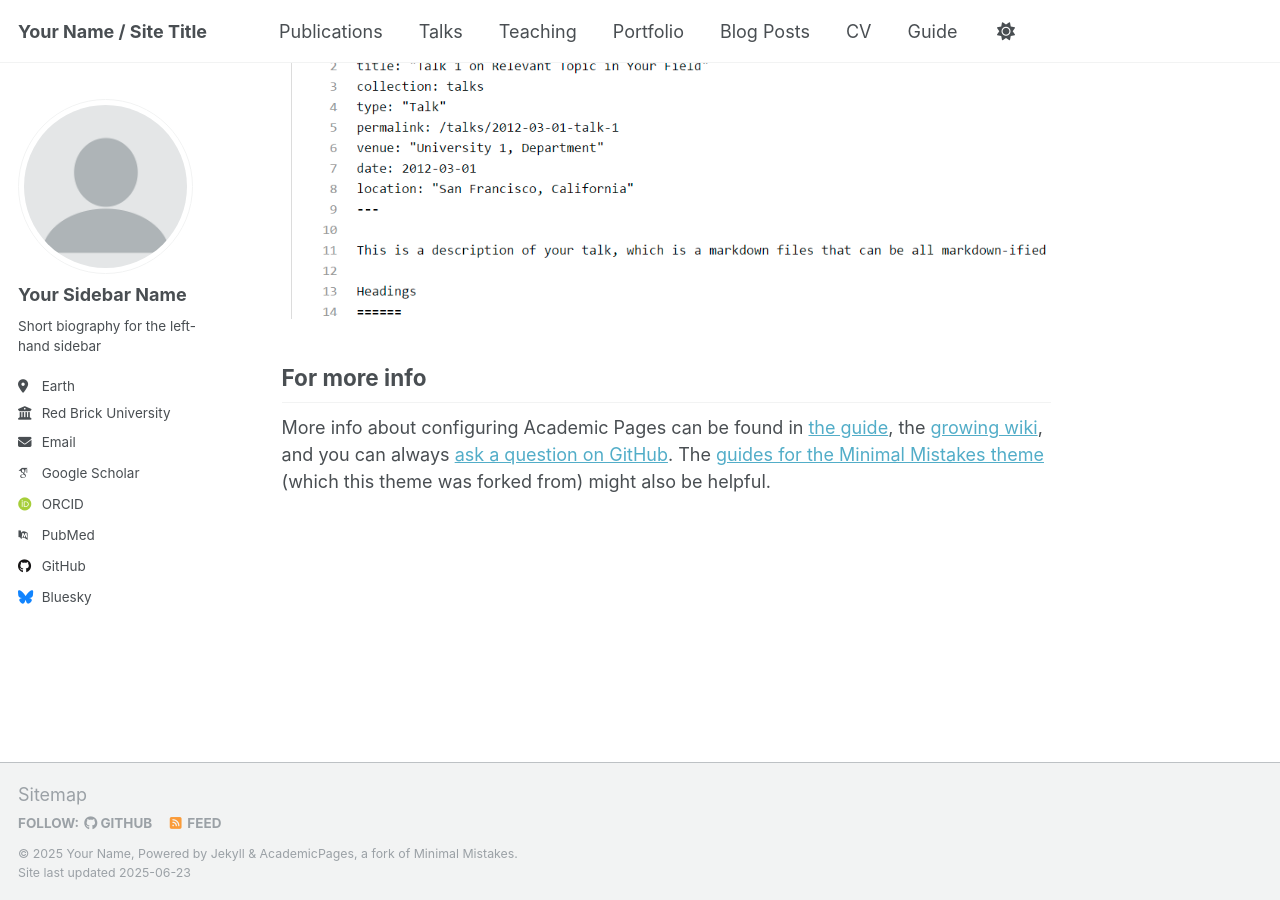
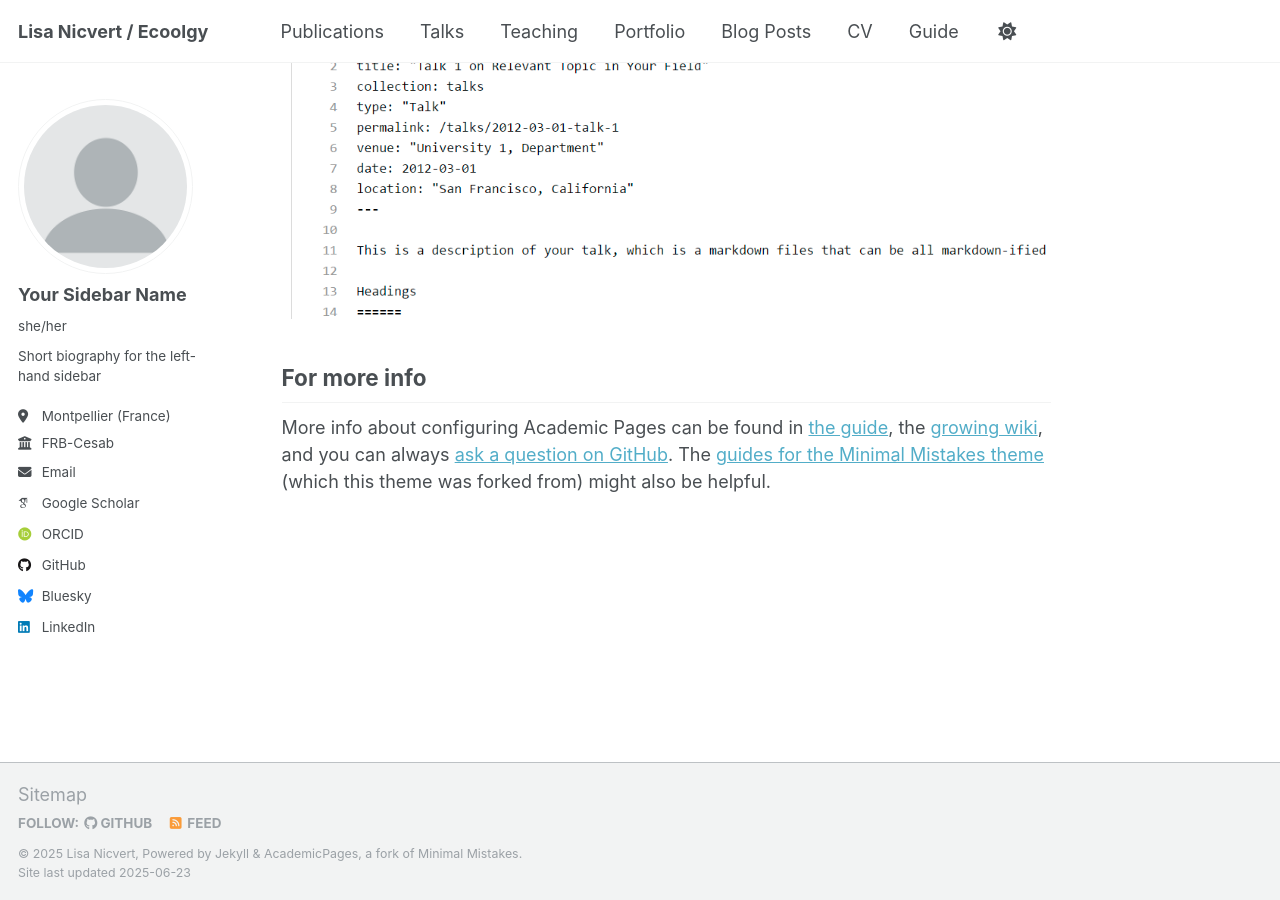
Before and after one commit to LisaNicvert/LisaNicvert.github.io, a Jekyll site: the page built from _pages/about.md, in a window 1280 px wide and 900 px high, scrolled down 2636 px. Built offline with Jekyll 4.4.1, drawn with Linux system fonts in a browser that asks for light colours; some web fonts are replaced.

Commit message:
Modified config file

```diff
--- a/_config.yml
+++ b/_config.yml
@@ -9,13 +9,13 @@
 # Basic Site Settings
 locale                   : "en-US"
 site_theme               : "default"
-title                    : "Your Name / Site Title"
+title                    : "Lisa Nicvert / Ecoolgy"
 title_separator          : "-"
-name                     : &name "Your Name"
-description              : &description "personal description"
-url                      : https://academicpages.github.io # the base hostname & protocol for your site e.g. "https://[your GitHub username].github.io" or if you already have some other page hosted on Github then use "https://[your GitHub username].github.io/[Your Repo Name]"
+name                     : &name "Lisa Nicvert"
+description              : &description "Researcher in statistical ecology"
+url                      : https://lisanicvert.github.io # the base hostname & protocol for your site e.g. "https://[your GitHub username].github.io" or if you already have some other page hosted on Github then use "https://[your GitHub username].github.io/[Your Repo Name]"
 baseurl                  : "" # the subpath of your site, e.g. "/blog"
-repository               : "academicpages/academicpages.github.io"
+repository               : "lisanicvert/lisanicvert.github.io"
 
 # Site Author - The following control what appear as part of the author content on the side bar.
 #               If a field is blank the icon and link will not appear, otherwise it will be shown.
@@ -24,21 +24,21 @@
   # Biographic information
   avatar           : "profile.png"
   name             : "Your Sidebar Name"
-  pronouns         : # example: "she/her"
+  pronouns         : "she/her"
   bio              : "Short biography for the left-hand sidebar"
-  location         : "Earth"
-  employer         : "Red Brick University"
+  location         : "Montpellier (France)"
+  employer         : "FRB-Cesab"
   uri              : # URL
   email            : "none@example.org"
 
   # Academic websites
   academia         : # URL
   arxiv            : # URL - Update with the correct link to your profile
-  googlescholar    : "https://scholar.google.com/citations?user=PS_CX0AAAAAJ"
+  googlescholar    : "https://scholar.google.com/citations?user=S-HW0doAAAAJ"
   impactstory      : # URL
-  orcid            : "http://orcid.org/yourorcidurl"
+  orcid            : "http://orcid.org/0009-0006-5763-0865"
   semantic         : # URL
-  pubmed           : "https://www.ncbi.nlm.nih.gov/pubmed/?term=john+snow"
+  pubmed           :
   researchgate     : # URL
   scopus           : # URL
 
@@ -46,35 +46,17 @@
   bitbucket        : # Username - Update with your username on the site
   codepen          : # Username
   dribbble         : # Username
-  github           : "academicpages"
+  github           : "LisaNicvert"
   kaggle           : # Username
   stackoverflow    : # User number or user number and name (i.e., use "1" or "1/jeff-atwood")
 
   # Social media
-  bluesky          : "bsky.app" # Replace this with you Bluesky username
-  facebook         : # Username
-  flickr           : # Username
-  foursquare       : # Username
-  goodreads        : # Username
-  google_plus      : # Username
-  keybase          : # Username
+  bluesky          : "lisanicvert" # Replace this with you Bluesky username
   instagram        : # Username
-  lastfm           : # Username
-  linkedin         : # Username
+  linkedin         : "Lisa Nicvert"
   mastodon         : # URL
   medium           : # URL
-  pinterest        : # Username
-  soundcloud       : # Username
-  steam            : # Username
-  telegram         : # URL
-  tumblr           : # Username
-  twitter          : # Username for X / Twitter
-  vine             : # Username
-  weibo            : # Username
   wikipedia        : # Username
-  xing             : # Username
-  youtube          : # Username
-  zhihu            : # Username
 
 # Publication Category - The following the list of publication categories and their headings
 publication_category:
```
